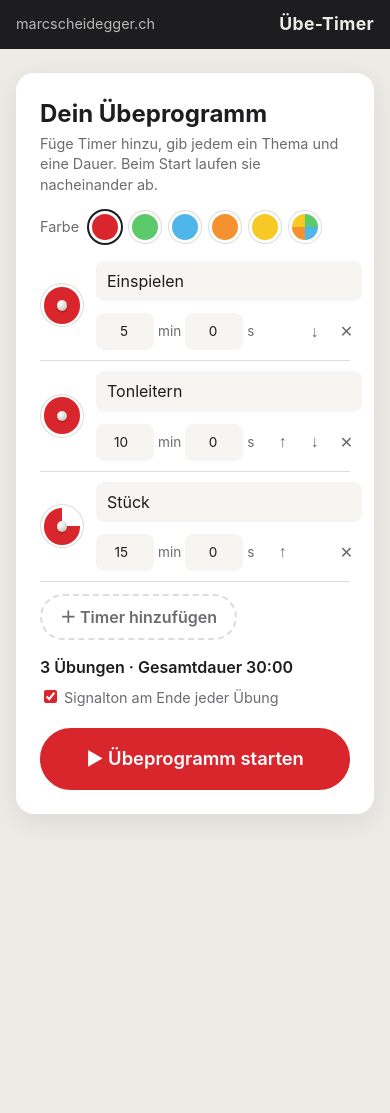
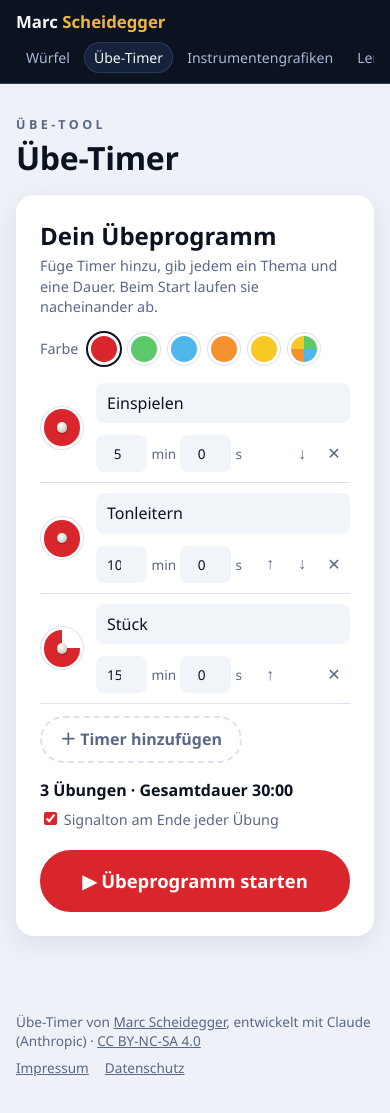
Before and after one commit to Marscx/Uebetimer, a plain HTML site: page index.html in a window 390 px wide. Before the commit the page ends 862 px from the top, so only its background shows below. Drawn offline with Linux system fonts and the light colour scheme.

Commit message:
Gemeinsamer Auftritt mit marcscheidegger.ch
- marke.css (neu, in allen Übe-Tools identisch): Kopfleiste mit Name und Navigation
  zwischen Würfel, Übe-Timer, Instrumentengrafiken und Lernen, Fusszeile mit Lizenz,
  Impressum und Datenschutz
- Farben an die Hauptseite angeglichen: hell Blaugrau/Nachtblau, dunkel Navy;
  Schrift wie die Hauptseite; Titel "Übe-Tool / Übe-Timer"; Favicon
- Handy: Thema-Feld ragte über die Spalte hinaus (minmax statt 1fr)
- ?embed: ohne Kopfleiste und Titel, Nachweis bleibt

Co-Authored-By: Claude Opus 5.5 <noreply@anthropic.com>

```diff
--- a/index.html
+++ b/index.html
@@ -2,24 +2,41 @@
 <html lang="de">
     <head>
         <meta charset="utf-8">
-        <title>Übe-Timer</title>
+        <title>Übe-Timer – Marc Scheidegger</title>
         <meta name="description" content="Multi-Timer für Übeprogramme mit Journal">
         <meta name="viewport" content="width=device-width, initial-scale=1">
         <meta name="author" content="marcscheidegger.ch">
-        <link rel="stylesheet" href="uebe.css?v=5">
+        <link rel="icon" href="favicon.svg" type="image/svg+xml">
+        <meta name="theme-color" content="#0b1220">
+        <link rel="stylesheet" href="marke.css?v=2">
+        <link rel="stylesheet" href="uebe.css?v=7">
         <script>
             // ?embed: Ansicht für iFrames (ohne Kopfzeile, transparenter Hintergrund)
             if (new URLSearchParams(location.search).has('embed')) document.documentElement.classList.add('embed');
         </script>
     </head>
     <body>
-        <header class="topbar">
-            <a href="https://marcscheidegger.ch">marcscheidegger.ch</a>
-            <h1>Übe-Timer</h1>
+        <!-- Gemeinsame Kopfleiste aller Übe-Tools (Aussehen in marke.css) -->
+        <header class="ms-bar">
+            <div class="ms-bar-inner">
+                <a class="ms-brand" href="https://marcscheidegger.ch/">Marc <span>Scheidegger</span></a>
+                <nav aria-label="Übe-Tools">
+                    <ul class="ms-nav">
+                        <li><a href="https://zufall.marcscheidegger.ch/">Würfel</a></li>
+                        <li><a href="https://uebetimer.marcscheidegger.ch/" aria-current="page">Übe-Timer</a></li>
+                        <li><a href="https://caged.marcscheidegger.ch/">Instrumentengrafiken</a></li>
+                        <li><a href="https://marcscheidegger.ch/lernen.html">Lernen</a></li>
+                    </ul>
+                </nav>
+            </div>
         </header>
 
         <!-- 1. Übeprogramm zusammenstellen -->
         <main id="setup" class="screen">
+            <div class="tool-head">
+                <span class="kicker">Übe-Tool</span>
+                <h1>Übe-Timer</h1>
+            </div>
             <section class="panel">
                 <h2>Dein Übeprogramm</h2>
                 <p class="hint">Füge Timer hinzu, gib jedem ein Thema und eine Dauer. Beim Start laufen sie nacheinander ab.</p>
@@ -84,11 +101,16 @@
             </section>
         </main>
 
-        <!-- Nachweis, nur in der eingebetteten Ansicht (?embed) sichtbar -->
-        <footer class="credit">
-            Übe-Timer von <a href="https://marcscheidegger.ch" target="_blank" rel="noopener">Marc Scheidegger</a>,
+        <!-- Gemeinsame Fusszeile aller Übe-Tools (Aussehen in marke.css).
+             In der eingebetteten Ansicht (?embed) bleibt sie als Nachweis sichtbar. -->
+        <footer class="ms-foot">
+            <p>Übe-Timer von <a href="https://marcscheidegger.ch/" target="_blank" rel="noopener">Marc Scheidegger</a>,
             entwickelt mit Claude (Anthropic) ·
-            <a href="https://creativecommons.org/licenses/by-nc-sa/4.0/deed.de" target="_blank" rel="noopener license">CC BY-NC-SA 4.0</a>
+            <a href="https://creativecommons.org/licenses/by-nc-sa/4.0/deed.de" target="_blank" rel="noopener license">CC BY-NC-SA 4.0</a></p>
+            <ul>
+                <li><a href="https://marcscheidegger.ch/impressum.html">Impressum</a></li>
+                <li><a href="https://marcscheidegger.ch/datenschutz.html">Datenschutz</a></li>
+            </ul>
         </footer>
 
         <template id="planItemTpl">
@@ -107,6 +129,6 @@
             </li>
         </template>
 
-        <script src="uebe.js?v=4"></script>
+        <script src="uebe.js?v=5"></script>
     </body>
 </html>
--- /dev/null
+++ b/marke.css
@@ -0,0 +1,66 @@
+/* =============================================================================
+   marke.css – gemeinsamer Auftritt aller Übe-Tools von marcscheidegger.ch
+   =============================================================================
+   Diese Datei ist in jedem Tool identisch (Übe-Timer, Würfel, Instrumentengrafiken).
+   Bei Änderungen in allen Tools gleich übernehmen. Farben wie die Hauptseite
+   marcscheidegger.ch (css/site.css).
+
+   Enthält:
+     1. Markenfarben und Schrift (Variablen mit --ms-…)
+     2. Kopfleiste .ms-bar: Name links (→ Hauptseite), Tool-Navigation rechts
+     3. Fusszeile .ms-foot: Copyright, Lizenz, Impressum/Datenschutz
+   Alle Klassen beginnen mit "ms-", damit sie nicht mit dem Code der Tools kollidieren. */
+
+/* ---------- 1. Markenfarben und Schrift ---------- */
+:root {
+    --ms-navy: #0b1220;        /* Nachtblau der Hauptseite */
+    --ms-navy-2: #16213a;      /* etwas heller, für Hover */
+    --ms-line: #2a3a5e;        /* Linien auf Navy */
+    --ms-ink: #f5f7fb;         /* Text auf Navy */
+    --ms-muted: #a9b8d6;       /* gedämpfter Text auf Navy */
+    --ms-yellow: #f2b544;      /* Akzentgelb */
+    --ms-font: "Avenir Next", "Segoe UI", "Helvetica Neue", Arial, sans-serif;
+}
+
+/* ---------- 2. Kopfleiste ---------- */
+/* Immer Navy – in hellem wie dunklem Modus –, damit man sofort sieht: das gehört zu marcscheidegger.ch */
+.ms-bar {
+    background: var(--ms-navy);
+    color: var(--ms-ink);
+    font-family: var(--ms-font);
+    border-bottom: 1px solid var(--ms-line);
+}
+.ms-bar-inner {
+    max-width: 1120px; margin: 0 auto; padding: 0 16px; min-height: 60px;
+    display: flex; align-items: center; justify-content: space-between; gap: 8px 20px; flex-wrap: wrap;
+}
+.ms-brand { color: var(--ms-ink); text-decoration: none; font-weight: 700; font-size: 1.05rem; white-space: nowrap; }
+.ms-brand span { color: var(--ms-yellow); }
+.ms-brand:hover { color: var(--ms-ink); }
+.ms-nav { display: flex; gap: 4px; margin: 0; padding: 0; list-style: none; }
+.ms-nav a {
+    display: block; padding: 7px 12px; border-radius: 999px; white-space: nowrap;
+    color: var(--ms-muted); text-decoration: none; font-size: .92rem; font-weight: 500;
+}
+.ms-nav a:hover { color: var(--ms-ink); background: var(--ms-navy-2); }
+/* Das Tool, in dem man gerade ist */
+.ms-nav a[aria-current="page"] { color: var(--ms-ink); background: var(--ms-navy-2); box-shadow: inset 0 0 0 1px var(--ms-line); }
+
+/* Handy: Navigation in eigener Zeile unter dem Namen, seitlich wischbar statt umbrechen */
+@media (max-width: 640px) {
+    .ms-bar-inner { padding-block: 10px; }
+    .ms-bar nav { width: 100%; min-width: 0; }   /* Navigation auf Bildschirmbreite begrenzen */
+    .ms-nav { overflow-x: auto; scrollbar-width: none; }
+    .ms-nav::-webkit-scrollbar { display: none; }
+    .ms-nav a { padding: 6px 10px; font-size: .88rem; }
+}
+
+/* ---------- 3. Fusszeile ---------- */
+.ms-foot {
+    font-family: var(--ms-font);
+    max-width: 1120px; margin: 0 auto; padding: 28px 16px 36px;
+    display: flex; flex-wrap: wrap; gap: 8px 24px; justify-content: space-between;
+    font-size: .85rem; color: var(--ms-foot-color, currentColor); opacity: .75;
+}
+.ms-foot a { color: inherit; }
+.ms-foot ul { display: flex; flex-wrap: wrap; gap: 4px 16px; margin: 0; padding: 0; list-style: none; }
--- a/uebe.css
+++ b/uebe.css
@@ -1,27 +1,30 @@
-/* Übe-Timer – visueller Timer mit schrumpfender Farbscheibe */
+/* Übe-Timer – visueller Timer mit schrumpfender Farbscheibe
+   Kopfleiste, Fusszeile und Markenfarben kommen aus marke.css. */
 
+/* Hell: helles Blaugrau, Text in Nachtblau (passend zu marcscheidegger.ch) */
 :root {
-    --bg: #ecebe6;
+    --bg: #eef1f7;
     --panel: #ffffff;
-    --ink: #1d1d1f;
-    --muted: #6b6b70;
-    --line: #dddcd6;
+    --ink: #0b1220;
+    --muted: #5a6785;
+    --line: #dbe1ee;
     --red: #d8262c;
     --accent: #d8262c;      /* gewählte Timerfarbe, per JS gesetzt */
     --accent-ink: #ffffff;  /* Textfarbe auf --accent */
     --housing: #f8f7f3;
     --face: #ffffff;
-    --field: #f6f5f1;
+    --field: #f1f4f9;
 }
 
+/* Dunkel: Nachtblau wie die Hauptseite */
 @media (prefers-color-scheme: dark) {
     :root {
-        --bg: #1b1b1d;
-        --panel: #26262a;
-        --ink: #f2f2f0;
-        --muted: #a0a0a6;
-        --line: #3a3a40;
-        --field: #1f1f22;
+        --bg: #0b1220;
+        --panel: #16213a;
+        --ink: #f5f7fb;
+        --muted: #a9b8d6;
+        --line: #2a3a5e;
+        --field: #111a2e;
     }
 }
 
@@ -29,23 +32,18 @@
 :root.embed {
     --bg: transparent;
     --panel: #ffffff;
-    --ink: #1d1d1f;
-    --muted: #6b6b70;
-    --line: #dddcd6;
-    --field: #f6f5f1;
+    --ink: #0b1220;
+    --muted: #5a6785;
+    --line: #dbe1ee;
+    --field: #f1f4f9;
 }
-.embed .topbar { display: none; }
+.embed .ms-bar, .embed .tool-head, .embed .ms-foot ul { display: none; }
 .embed .screen { padding-top: 8px; padding-bottom: 8px; }
+.embed .ms-foot { justify-content: center; text-align: center; padding: 4px 16px 16px; }
 
-.credit { display: none; }
-.embed .credit {
-    display: block;
-    text-align: center;
-    padding: 4px 16px 16px;
-    font-size: .8rem;
-    color: var(--muted);
-}
-.credit a { color: inherit; }
+/* Fusszeile aus marke.css in der Textfarbe des Timers */
+.ms-foot { --ms-foot-color: var(--muted); opacity: 1; }
+.ms-foot p { margin: 0; }
 
 * { box-sizing: border-box; }
 
@@ -53,24 +51,19 @@ body {
     margin: 0;
     background: var(--bg);
     color: var(--ink);
-    font-family: -apple-system, BlinkMacSystemFont, "Segoe UI", Roboto, Helvetica, Arial, sans-serif;
+    font-family: var(--ms-font);
     line-height: 1.4;
 }
 
 [hidden] { display: none !important; }
 
-/* ---------- Kopfzeile ---------- */
-.topbar {
-    display: flex;
-    align-items: center;
-    justify-content: space-between;
-    padding: 12px 16px;
-    background: var(--ink);
-    color: var(--bg);
+/* ---------- Titel des Tools (wie die Seitenköpfe der Hauptseite) ---------- */
+.tool-head { margin: 8px 0 20px; }
+.kicker {
+    display: block; font-size: .78rem; font-weight: 600; letter-spacing: .28em;
+    text-transform: uppercase; color: var(--muted); margin-bottom: 6px;
 }
-.topbar a { color: inherit; opacity: .75; text-decoration: none; font-size: .9rem; }
-.topbar a:hover { opacity: 1; }
-.topbar h1 { margin: 0; font-size: 1.1rem; font-weight: 700; letter-spacing: .02em; }
+.tool-head h1 { margin: 0; font-size: clamp(2rem, 6vw, 2.8rem); line-height: 1.1; letter-spacing: -.01em; }
 
 .screen { max-width: 760px; margin: 0 auto; padding: 24px 16px 48px; }
 
@@ -148,8 +141,8 @@ body {
 .toggle input { accent-color: var(--accent); }
 
 @media (max-width: 560px) {
-    .plan-item { grid-template-columns: 44px 1fr auto; }
-    .plan-item .topic { grid-column: 2 / 4; }
+    .plan-item { grid-template-columns: 44px minmax(0, 1fr) auto; }
+    .plan-item .topic { grid-column: 2 / 4; width: 100%; }
     .plan-item .duration { grid-column: 2; }
     .plan-item .item-actions { grid-column: 3; }
     .plan-item .dial.mini { grid-row: 1 / 3; }
--- a/uebe.js
+++ b/uebe.js
@@ -455,7 +455,7 @@ function finishProgram() {
     clearInterval(loopId);
     session.endedAt = new Date();
     releaseWakeLock();
-    document.title = 'Übe-Timer';
+    document.title = 'Übe-Timer – Marc Scheidegger';
     applyColorMode();
     renderJournal();
     show('done');
```
Also changed, not shown: favicon.svg (added), 1 other file.
